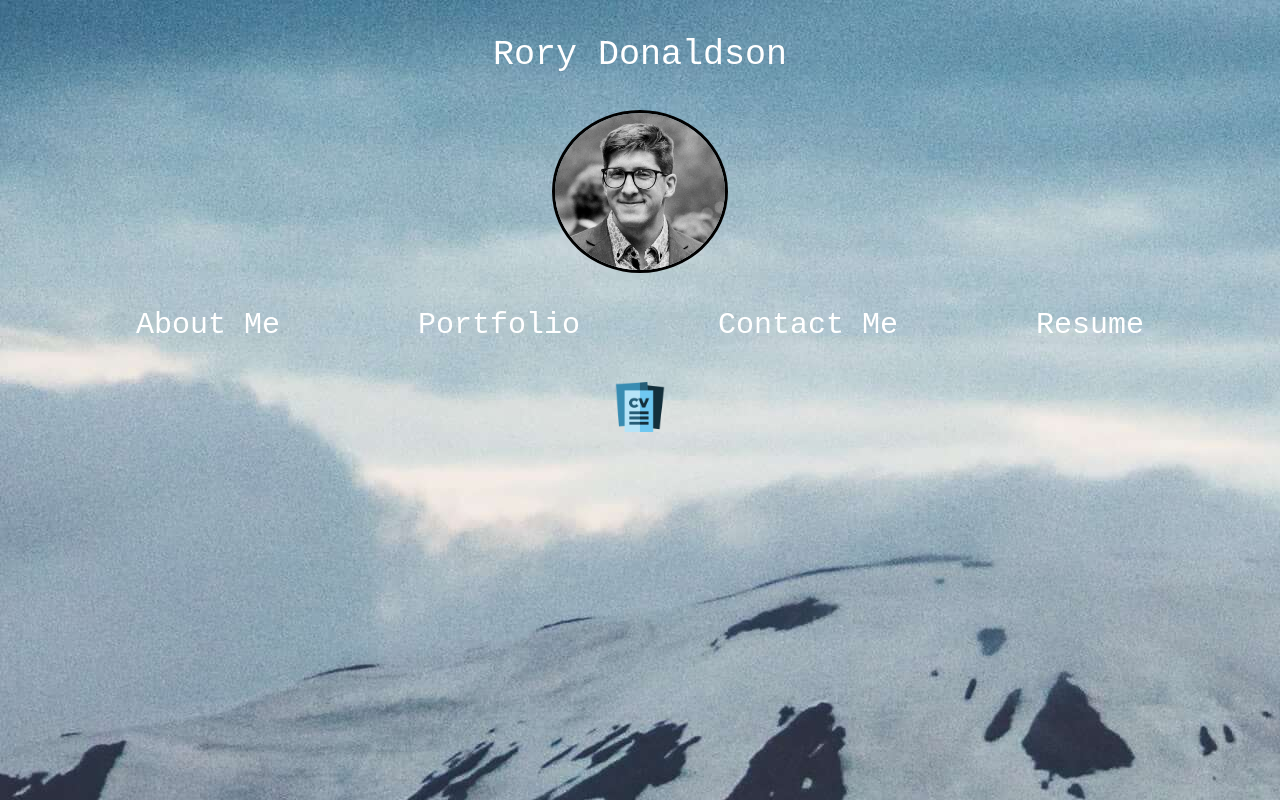
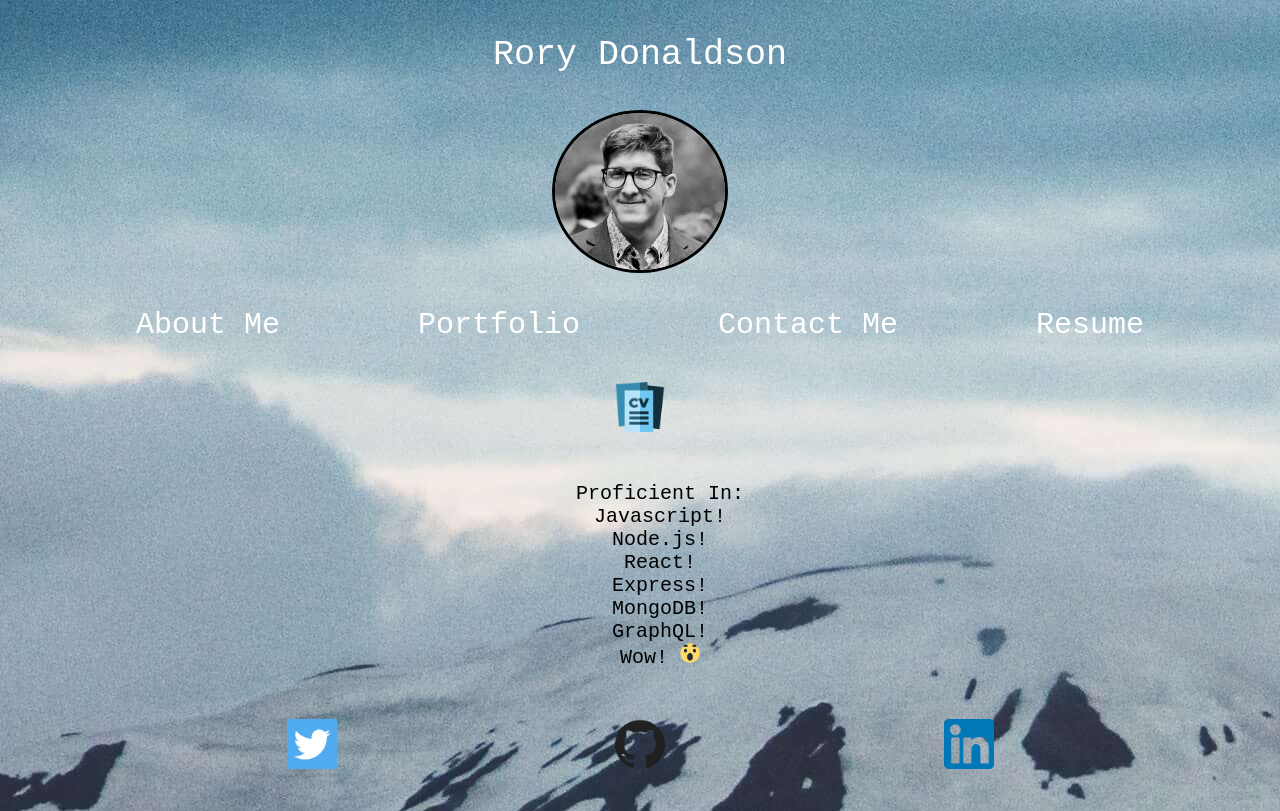
Before and after one commit to rorylkd/Portfolio_4.0, a React (Create React App) app in the folder portfolio_4.0/: page /resume in a window 1280 px wide. Built offline with nearby package versions, Linux system fonts and the light colour scheme.

Commit message:
Added proficiencies in resume section and a footer element

```diff
--- a/portfolio_4.0/src/App.css
+++ b/portfolio_4.0/src/App.css
@@ -102,3 +102,21 @@ body {
  padding: 10px 20px;
  font-family: monospace;
 }
+
+.proficiencies {
+  font-family: monospace;
+  font-size: 20px;
+  text-align: center;
+  list-style: none;
+
+}
+
+.wow {
+  height: 20px;
+  width: auto;
+}
+
+.footer {
+  display: flex;
+  justify-content: space-evenly;
+}
--- a/portfolio_4.0/src/App.js
+++ b/portfolio_4.0/src/App.js
@@ -1,12 +1,10 @@
 import './App.css';
 import Header from "./components/Header";
-import Footer from "./components/Footer";
 
 function App() {
   return (
     <div>
      < Header />
-     {/* < Footer /> */}
    </div>
 
   );
--- a/portfolio_4.0/src/components/About.js
+++ b/portfolio_4.0/src/components/About.js
@@ -1,4 +1,5 @@
-import React from 'react';
+import React, { Fragment } from 'react';
+import Footer from "../components/Footer";
 
 const aboutStyle = {
     fontSize: '20px',
@@ -10,6 +11,10 @@ const aboutStyle = {
 
 export default function About() {
     return(
+        <Fragment>
         <p style={aboutStyle}>Full stack-developer looking to make my mark on the web. </p>
+        <Footer />
+        </Fragment>
+
     )
 }
--- a/portfolio_4.0/src/components/Footer.js
+++ b/portfolio_4.0/src/components/Footer.js
@@ -1,7 +1,29 @@
 import React from 'react';
+import linkedInIcon from "../assets/linkedin_compressed.png";
+import twitterIcon from "../assets/twitter_compressed.jpg";
+import githubIcon from "../assets/github_compressed.png";
 
 export default function Footer() {
     return [
-        <footer>FOOTER!</footer>
+        <footer className="footer">
+            <a
+          target="_blank"
+          rel="noreferrer"
+          href="https://twitter.com/RoryDonaldson19"
+        >
+          <img src={twitterIcon} alt="Twitter Icon" className="icon"></img>
+        </a>
+        <a target="_blank" rel="noreferrer" href="https://github.com/rorylkd">
+          <img src={githubIcon} alt="Github Icon" className="icon"></img>
+        </a>
+
+        <a
+          target="_blank"
+          rel="noreferrer"
+          href="https://www.linkedin.com/in/rory-donaldson-98ba9593/"
+        >
+          <img src={linkedInIcon} alt="LinkedIn Icon" className="icon"></img>
+        </a>
+        </footer>
     ]
 }
--- a/portfolio_4.0/src/components/Portfolio.js
+++ b/portfolio_4.0/src/components/Portfolio.js
@@ -1,8 +1,9 @@
 import React from 'react';
 import Project from './Project';
 import MoovieScreenshot from '../assets/moovieproScreenshot_compressed.png';
-import CoachRoachScreenshot from '../assets/coachRoachScreenshot2_compressed.png'
-import WeatherScreenshot from '../assets/weatherdashScreenshot_compressed.png'
+import CoachRoachScreenshot from '../assets/coachRoachScreenshot2_compressed.png';
+import WeatherScreenshot from '../assets/weatherdashScreenshot_compressed.png';
+import Footer from "../components/Footer";
 
 export default function Portfolio() {
     return(
@@ -10,8 +11,10 @@ export default function Portfolio() {
             <Project title="Moovie.pro" link="https://moovie.pro/" githubLink="https://github.com/busy-boys/movie-master" img={MoovieScreenshot}/>
             <Project title="Coachroach.me" link="https://coachroach.me/login" githubLink="https://github.com/busy-boys/coach-roach" img={CoachRoachScreenshot}/>
             <Project title="Weather Dashboard" link="https://rorylkd.github.io/WeatherDashboard/" githubLink="https://github.com/rorylkd/WeatherDashboard" img={WeatherScreenshot}/>
-        </div>
+        <Footer />
+    </div>
 
+        // I only added three because every other assignment included starter code...seems a little weird to include stuff where I only wrote half the functionality
 
     )
 }
--- a/portfolio_4.0/src/components/Resume.js
+++ b/portfolio_4.0/src/components/Resume.js
@@ -1,8 +1,33 @@
-import React from 'react';
-import CVIcon from '../assets/curriculum-vitae_compressed.png';
+import React from "react";
+import CVIcon from "../assets/curriculum-vitae_compressed.png";
+import wow from "../assets/wow.png";
+import Footer from "../components/Footer";
 
 export default function Resume() {
-    return(
-        <a target="_blank" rel="noreferrer" href="https://rorylkd.github.io/Portfolio_3.0/assets/BootcampResume.pdf" className="allIcons"><img src={CVIcon} alt="CV Icon" className="icon"></img></a>
-    )
+  return (
+    <fragment>
+      <a
+        target="_blank"
+        rel="noreferrer"
+        href="https://rorylkd.github.io/Portfolio_3.0/assets/BootcampResume.pdf"
+        className="allIcons"
+      >
+        <img src={CVIcon} alt="CV Icon" className="icon"></img>
+      </a>
+
+      <ul className="proficiencies">
+        Proficient In:
+        <li>Javascript!</li>
+        <li>Node.js!</li>
+        <li>React!</li>
+        <li>Express!</li>
+        <li>MongoDB!</li>
+        <li>GraphQL!</li>
+        <li>
+          Wow! <img src={wow} alt="wow" className="wow"></img>
+        </li>
+      </ul>
+      <Footer />
+    </fragment>
+  );
 }
```
Also changed, not shown: portfolio_4.0/src/assets/wow.png (added).
